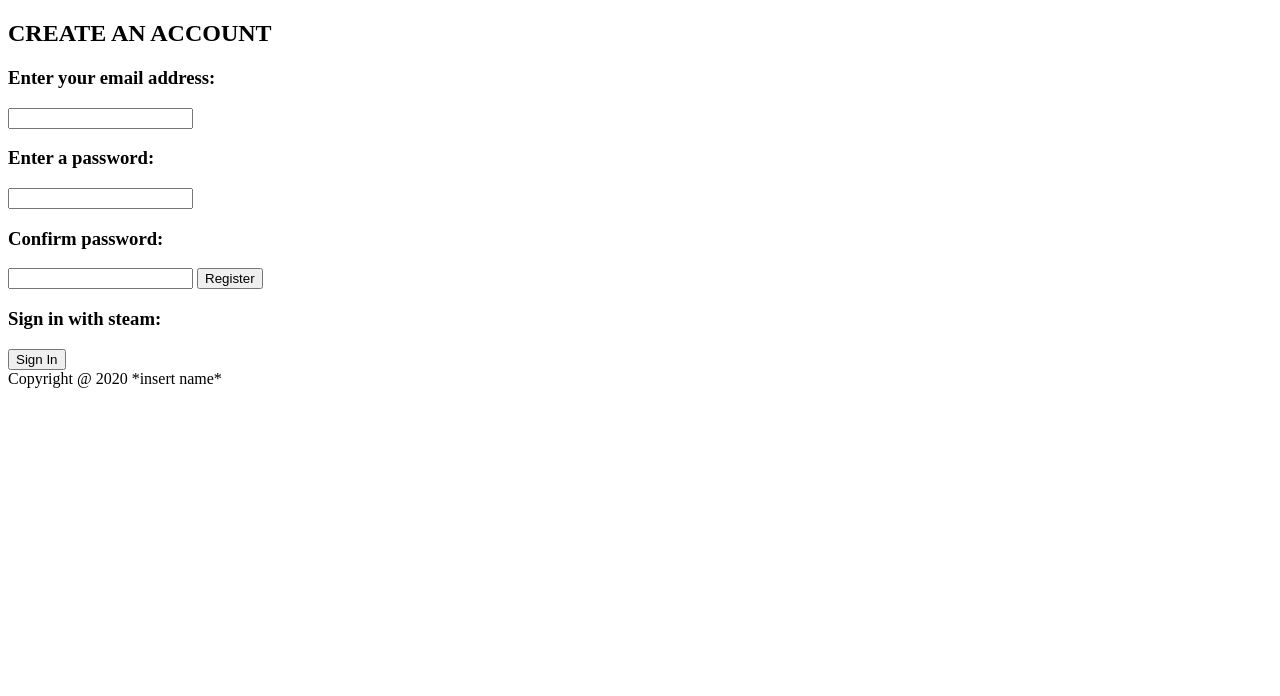
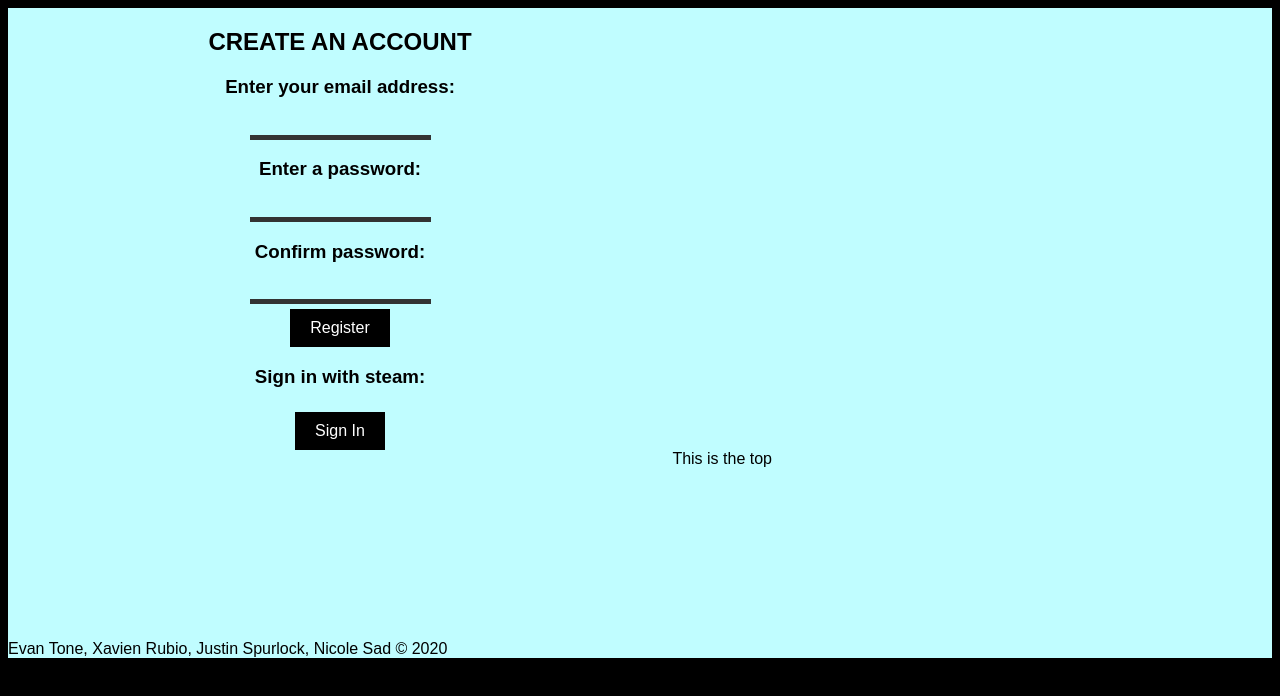
Before and after one commit to nicolesad/SPFinal, a plain HTML site: page sign_up.html in a window 1280 px wide. Drawn offline with Linux system fonts and the light colour scheme.

Commit message:
more css and different html (flex container)

```diff
--- /dev/null
+++ b/home.css
@@ -0,0 +1,78 @@
+html {
+    background-color: #000;
+    font-family: 'Raleway', sans-serif;}
+
+body {
+    background-color: #C0FDFF;
+}
+
+.index {
+    text-align: center;
+    width: 100%;
+    height: 100%;
+    min-width: 1000px;
+    min-height: 700px;
+    margin: 0;
+    display: flex;
+    flex-direction: column;
+    font-size: 30px;
+    background-color: black;
+    color: #FF73FA;
+}
+#header-text {
+    font-size: 62px;
+    padding: 100px 0;
+    margin: 0 auto;
+    animation: colorshift 3s infinite;
+}
+
+@keyframes colorshift {
+    50% {color: #73FEFF;}
+}
+#logo {
+    width: 100%;
+    max-width: 1250px;
+    max-height: 250px;
+}
+.content {
+    width: fit-content;
+    font-size: 35px;
+    align-content: center;
+}
+
+.tbox {
+    border: none;
+    border-bottom: 5px solid #333;
+    background-color: #C0FDFF;
+}
+#sign-up {
+    text-align: center;
+    margin-right: 600px;
+}
+
+.home_button{
+    background-color: #000000;
+    border: none;
+    color: #ffffff;
+    margin-top: 5px;
+    padding: 10px 20px;
+    text-align: center;
+    text-decoration: none;
+    display: inline-block;
+    font-size: 16px;
+}
+footer{
+    margin-top: 190px;
+}
+
+.flex-container {
+    display: grid;
+    flex-direction: row;
+    flex-wrap: wrap;
+}
+
+#content2{
+    float: right;
+    margin-right: 500px;
+    margin-top: auto;
+}
--- a/sign_up.html
+++ b/sign_up.html
@@ -2,29 +2,34 @@
 <html>
 <head>
     <title>Create an Account</title>
-    <link href = 'style.css' rel = 'stylesheet'/>
+    <link rel="stylesheet" href="home.css">
 </head>
 <body>
+<div class="flex-container">
+    <div id="content1">
+        <div id="sign-up">
+            <div><h2>CREATE AN ACCOUNT</h2></div>
+            <div><h3>Enter your email address:</h3>
+                <input type='text' class='tbox' id='email_input'/></div>
 
-<header>
+            <div><h3>Enter a password:</h3>
+                <input type='text' class='tbox' id='password'/></div>
 
-</header>
-<header><h2>CREATE AN ACCOUNT</h2></header>
-<header><h3>Enter your email address:</h3></header>
-<input type='text' id='email_input'/>
+            <div><h3>Confirm password:</h3>
+                <input type='text' class='tbox' id='confirm_password'/></div>
 
-<header><h3>Enter a password:</h3></header>
-<input type='text' id='password'/>
+            <button type="button" class='home_button' id='register'>Register</button>
 
-<header><h3>Confirm password:</h3></header>
-<input type='text' id='confirm_password'/>
+            <div><h3>Sign in with steam:</h3></div>
+            <button type="button" class='home_button' id='steam_sign_in'>Sign In</button>
+    </div>
+        <div id="content2">
+            <div>This is the top</div>
+            </div>
+            <footer>Evan Tone, Xavien Rubio, Justin Spurlock, Nicole Sad &#169; 2020</footer>
+            <!--<script src='script.js'></script>-->
+            </div>
+        </div>
 
-<button type="button" id='register'>Register</button>
-
-<header><h3>Sign in with steam:</h3></header>
-<button type="button" id='steam_sign_in'>Sign In</button>
-
-<footer>Copyright @ 2020 *insert name*</footer>
-<script src='script.js'></script>
 </body>
 </html>
```
